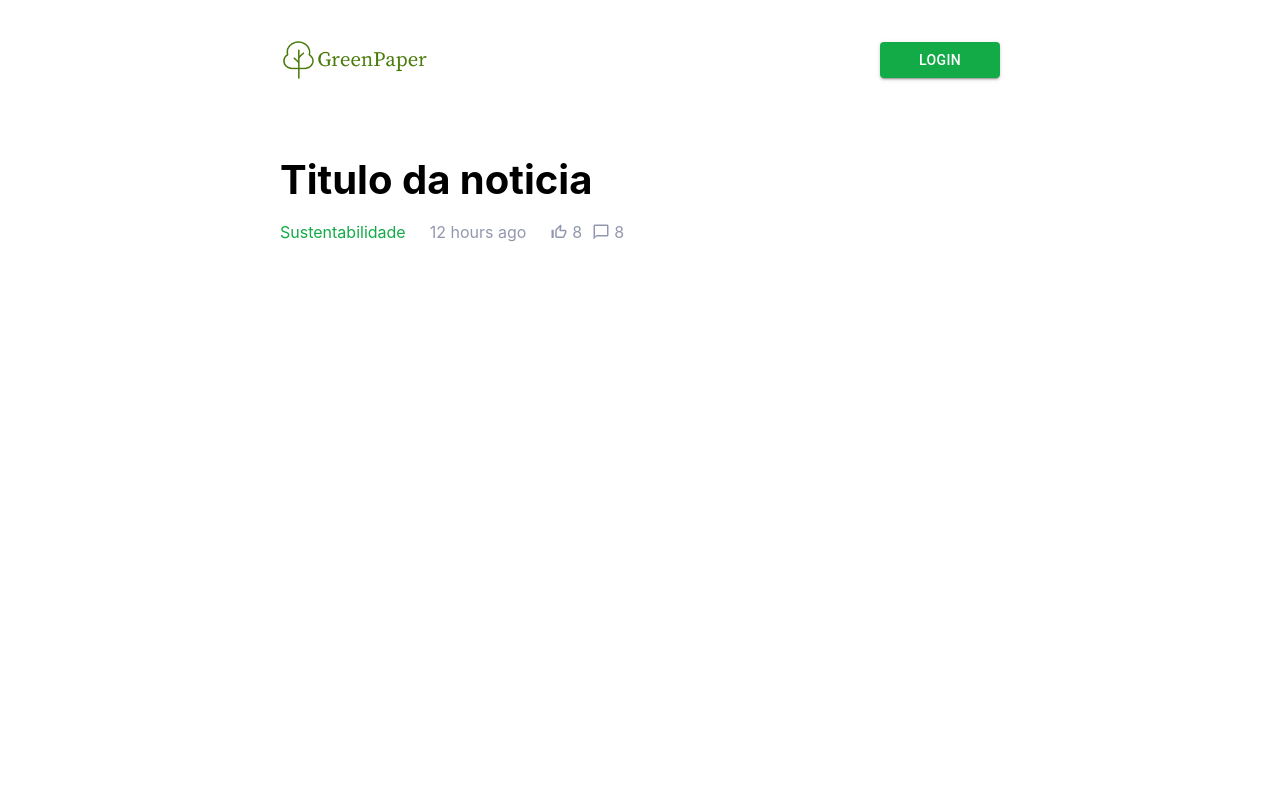
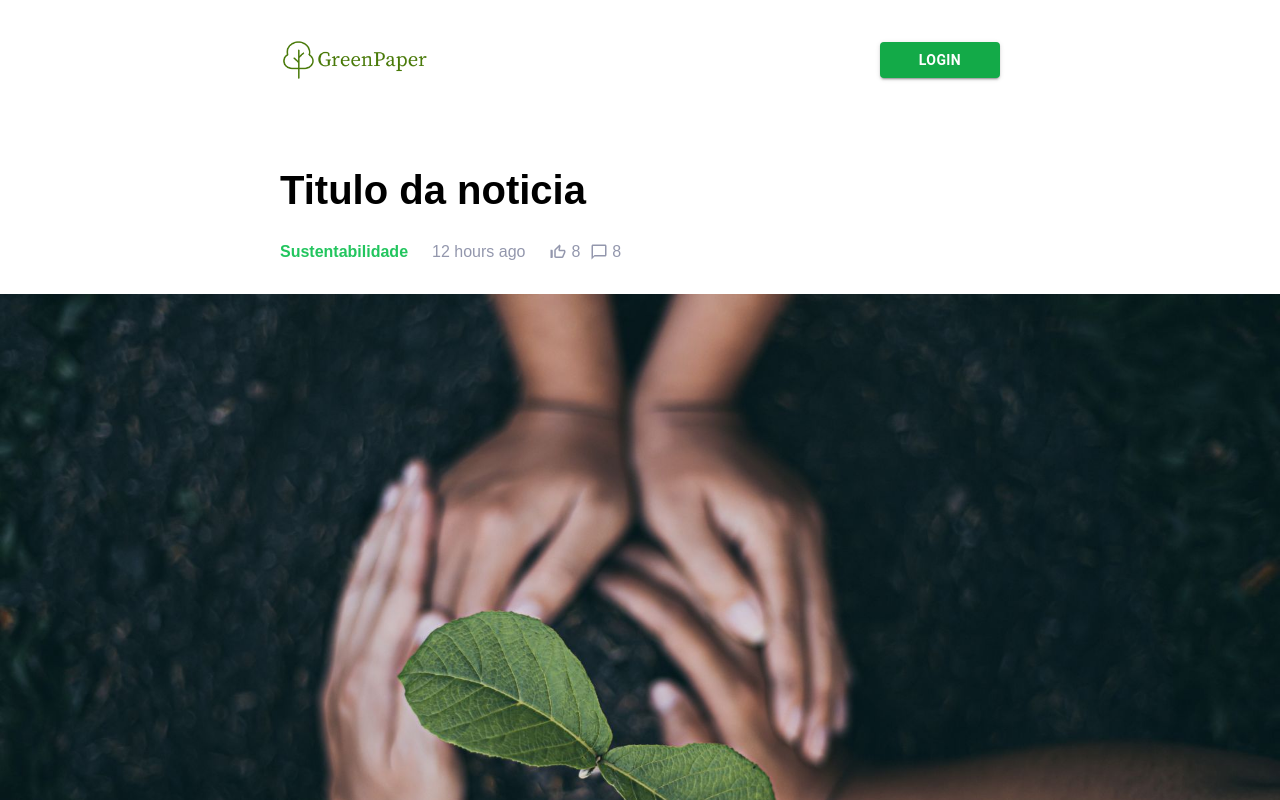
Before and after one commit to matsuryuji/TI-front, a React (Create React App) app: page / in a window 1280 px wide. Shown: the top 800 px of the page. Built offline with nearby package versions, Linux system fonts and the light colour scheme.

Commit message:
feat: NewsDetail

```diff
--- a/src/components/Navbar/Navbar.jsx
+++ b/src/components/Navbar/Navbar.jsx
@@ -2,10 +2,12 @@ import LOGO from 'assets/greenpaper-logo.png'
 import { Button } from 'components/core';
 const Navbar = () => {
   return(
-      <div className="flex flex-row justify-between items-center w-[100%] bg-[#fff] mt-[30px]">
-        <img src={LOGO} alt="" className='w-[auto] h-[60px]'/>
-        <div>
-          <Button variant="contained" className="w-[120px]" style={{backgroundColor: "#13aa48"}}>Login</Button>
+      <div className="flex bg-[#fff] pt-[30px] w-[100%] fixed">
+        <div className='flex w-[100%] flex-row justify-between items-center mx-[280px] pb-[10px]'>
+          <img src={LOGO} alt="" className='w-[auto] h-[60px]'/>
+          <div>
+            <Button variant="contained" className="w-[120px] " style={{backgroundColor: "#13aa48"}}><span className='font-semibold'>Login</span></Button>
+          </div>
         </div>
       </div>
   )
--- a/src/components/NewsDetail/NewsDetail.jsx
+++ b/src/components/NewsDetail/NewsDetail.jsx
@@ -1,12 +1,16 @@
 import ThumbUpOffAltIcon from '@mui/icons-material/ThumbUpOffAlt';
 import ChatBubbleOutlineIcon from '@mui/icons-material/ChatBubbleOutline';
+import COVER_IMAGE from 'assets/cover-image.jpg';
+import ReplyIcon from '@mui/icons-material/Reply';
+import { Button, TextField } from 'components/core';
 
 const NewsDetail = () => {
   return(
-      <div className="flex flex-col w-[100%] bg-[#fff] mt-[60px]">
+    <>
+      <div className="flex flex-col bg-[#fff] mt-[60px] mx-[280px] mb-[30px]">
         <h1 className="text-[40px] font-bold">Titulo da noticia</h1>
-        <div className="flex flex-row mt-[10px] items-center">
-            <span className="text-[#13aa48]">Sustentabilidade</span>
+        <div className="flex flex-row mt-[20px] items-center">
+            <span className="text-[#22c55e] font-bold">Sustentabilidade</span>
             <span className="mx-[24px] text-[#9397ad]">12 hours ago</span>
             <div className="flex items-center justify-center">
                 <ThumbUpOffAltIcon style={{color:"#9397ad", width: "18px", height: "18px"}}/>
@@ -16,6 +20,54 @@ const NewsDetail = () => {
             </div>
         </div>
       </div>
+      <div><img src={COVER_IMAGE} className="h-[100vh] w-[100%]" alt=""/></div>
+      <div className="flex flex-col bg-[#fff] mt-[60px] mx-[280px] mb-[30px]">
+        <h3 className="text-[20px] font-bold mb-[32px]">Est quis sit phasellus proin proin fringilla eu quis. Placerat praesent blandit urna eu pellentesque dictum. Aliquam duis quam interdum quis. Urna, rutrum aenean lacus phasellus. Ipsum, ac porttitor lacus orci, cras lacus, quis leo.</h3>
+        <h2 className="text-[24px] mb-[16px] font-bold">Titulo da noticia</h2>
+        <p className="text-[16px] mb-[32px]">Purus ornare nisl est nec. Nunc, enim tellus pretium viverra quisque id in metus volutpat. Urna eget velit venenatis, commodo eget massa. Magna donec dictum cras nullam platea. Diam rhoncus massa lectus pellentesque tristique. Amet commodo, egestas vitae bibendum. Volutpat elit condimentum integer tortor porttitor justo vel lobortis risus. Lacinia pellentesque fermentum tellus orci mauris, velit duis eget. Commodo justo, hac ligula molestie felis, iaculis. Vitae dui at ante orci, dictum fusce. Urna, sed urna fringilla faucibus euismod aliquet nec. Quis libero, fermentum amet eu, condimentum auctor. Sit vel ipsum sem tempus gravida et. Scelerisque blandit orci, est quis. Nisi, tellus amet est nascetur habitant faucibus ornare et vivamus.</p>
+        <div><img src={COVER_IMAGE} className="w-[100%] rounded-md h-[650px]" alt=""/></div>
+      </div>
+      <div className='mt-[100px] flex flex-col bg-[#fff] mx-[280px] mb-[30px]'>
+        <h1 className="text-[40px] font-bold mb-[16px]">3 Comentários</h1>
+        <div className='flex flex-col mt-[24px] mb-[12px] '>
+          <div className='flex flex-row mb-[12px] justify-between'>
+            <div className='flex flex-col'>
+              <h6 className='text-[16px]'>Nome do usuário</h6>
+              <p className='text-[14px] text-[#9397ad]'>4 minutos atrás</p>
+            </div>
+            <div className='flex flex-row'>
+              <ReplyIcon style={{color:"#565973", width: "20px", height: "20px"}}/>
+              <p className='ml-[4px] text-[14px] text-[#565973]'>Responder</p>
+            </div>
+          </div>
+          <div>
+            <p className='text-[16px] text-[#565973]'>Nibh enim porta ut augue felis, donec sit luctus. Quis ullamcorper dolor sit mauris. Hendrerit eu libero, eu tristique sodales ultrices etiam adipiscing. Donec viverra sodales arcu gravida nibh at. Neque lobortis quis porta integer et placerat lectus scelerisque. Velit eget malesuada morbi faucibus at sed euismod. Tortor, eu ut id tincidunt leo placerat luctus.</p>
+          </div>
+        </div>
+        <div className='flex flex-col mt-[24px] mb-[12px] '>
+          <div className='flex flex-row mb-[12px] justify-between'>
+            <div className='flex flex-col'>
+              <h6 className='text-[16px]'>Nome do usuário</h6>
+              <p className='text-[14px] text-[#9397ad]'>01/02/2022 04:00:23</p>
+            </div>
+            <div className='flex flex-row'>
+              <ReplyIcon style={{color:"#565973", width: "20px", height: "20px"}}/>
+              <p className='ml-[4px] text-[14px] text-[#565973]'>Responder</p>
+            </div>
+          </div>
+          <div>
+            <p className='text-[16px] text-[#565973]'>Nibh enim porta ut augue felis, donec sit luctus. Quis ullamcorper dolor sit mauris. Hendrerit eu libero, eu tristique sodales ultrices etiam adipiscing. Donec viverra sodales arcu gravida nibh at. Neque lobortis quis porta integer et placerat lectus scelerisque. Velit eget malesuada morbi faucibus at sed euismod. Tortor, eu ut id tincidunt leo placerat luctus.</p>
+          </div>
+        </div>
+      </div>
+      <div className='flex flex-col bg-[#fff] mx-[280px]'>
+        <div className='m-[48px]'>
+          <h1 className="text-[32px] font-bold mb-[40px]">Deixe um comentário</h1>
+          <TextField fullWidth variant="outlined" className="rounded-md" multiline rows={3} placeholder="Escreva seu comentário aqui..."/>
+          <Button variant="contained" className="w-[200px] h-[52px]" style={{backgroundColor: "#13aa48", marginTop: "40px"}}><span className='font-semibold'>Enviar comentário</span></Button>
+        </div>
+      </div>
+    </>
   )
 }
 
--- a/src/components/core/TextField/TextField.jsx
+++ b/src/components/core/TextField/TextField.jsx
@@ -1,8 +1,8 @@
 import MuiTextField from '@mui/material/TextField';
 
-const TextField = ({variant, label, type, ...props}) => {
+const TextField = ({variant, label, placeholder, multiline, rows, type, ...props}) => {
     return(
-        <MuiTextField variant={variant} label={label} type={type} {...props}/>
+        <MuiTextField variant={variant} label={label} placeholder={placeholder} multiline={multiline} rows={rows} type={type} {...props}/>
     )
 };
 
--- a/src/index.css
+++ b/src/index.css
@@ -4,14 +4,12 @@
 
 body {
   margin: 0;
-  font-family: -apple-system, BlinkMacSystemFont, 'Segoe UI', 'Roboto', 'Oxygen',
-    'Ubuntu', 'Cantarell', 'Fira Sans', 'Droid Sans', 'Helvetica Neue',
-    sans-serif;
+  font-family: "Manrope", sans-serif;
   -webkit-font-smoothing: antialiased;
   -moz-osx-font-smoothing: grayscale;
 }
 
 code {
-  font-family: source-code-pro, Menlo, Monaco, Consolas, 'Courier New',
+  font-family: Manrope, Menlo, Monaco, Consolas, 'Courier New',
     monospace;
 }
--- a/src/pages/Home/Home.jsx
+++ b/src/pages/Home/Home.jsx
@@ -3,9 +3,11 @@ import NewsDetail from "components/NewsDetail";
 
 const Home = () => {
     return(
-        <div className="flex flex-col mx-[280px]">
+        <div className="flex flex-col">
             <Navbar/>
+            <div className="mt-[100px]">
             <NewsDetail/>
+            </div>
         </div>
     )
 }
```
Also changed, not shown: src/assets/cover-image.jpg (added).
